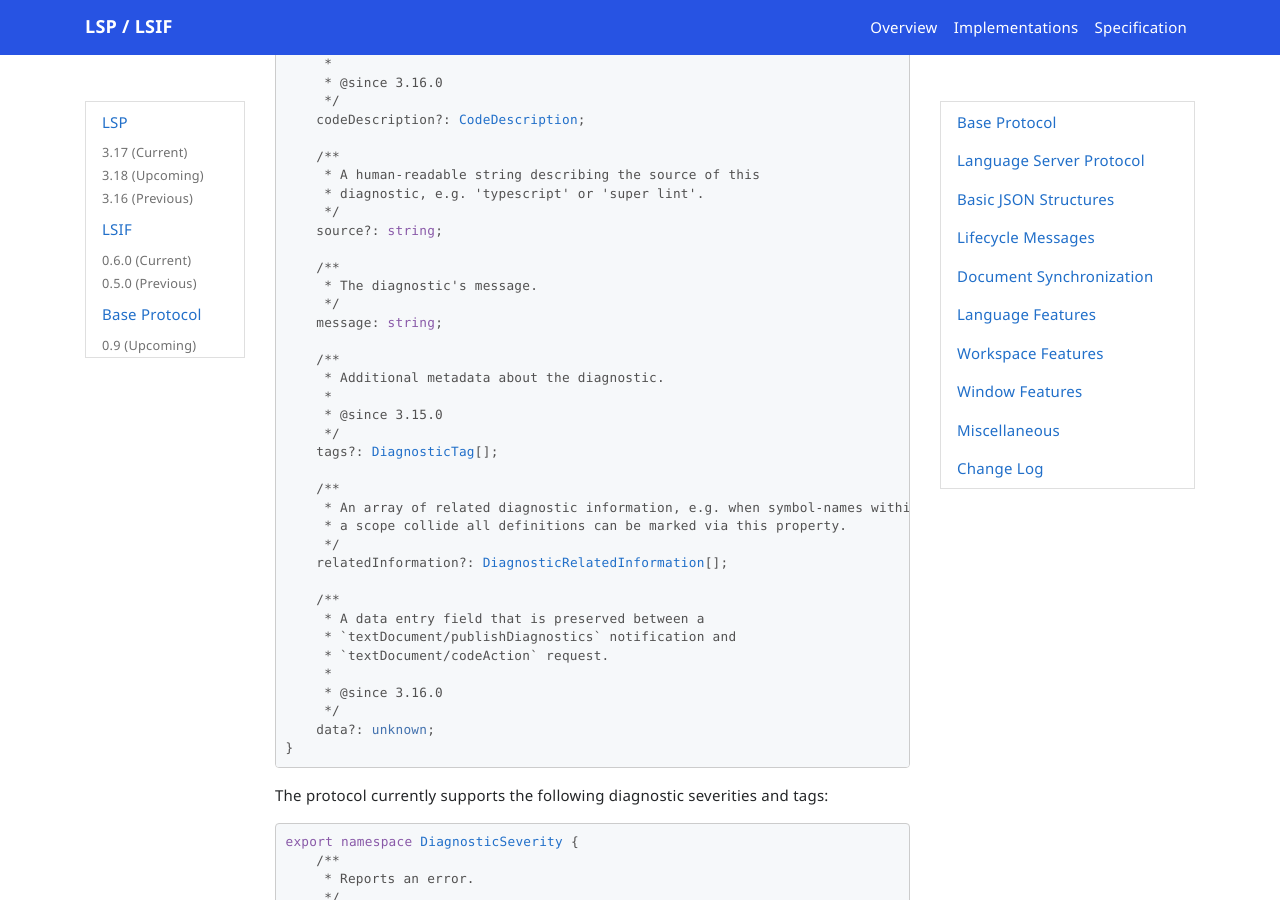
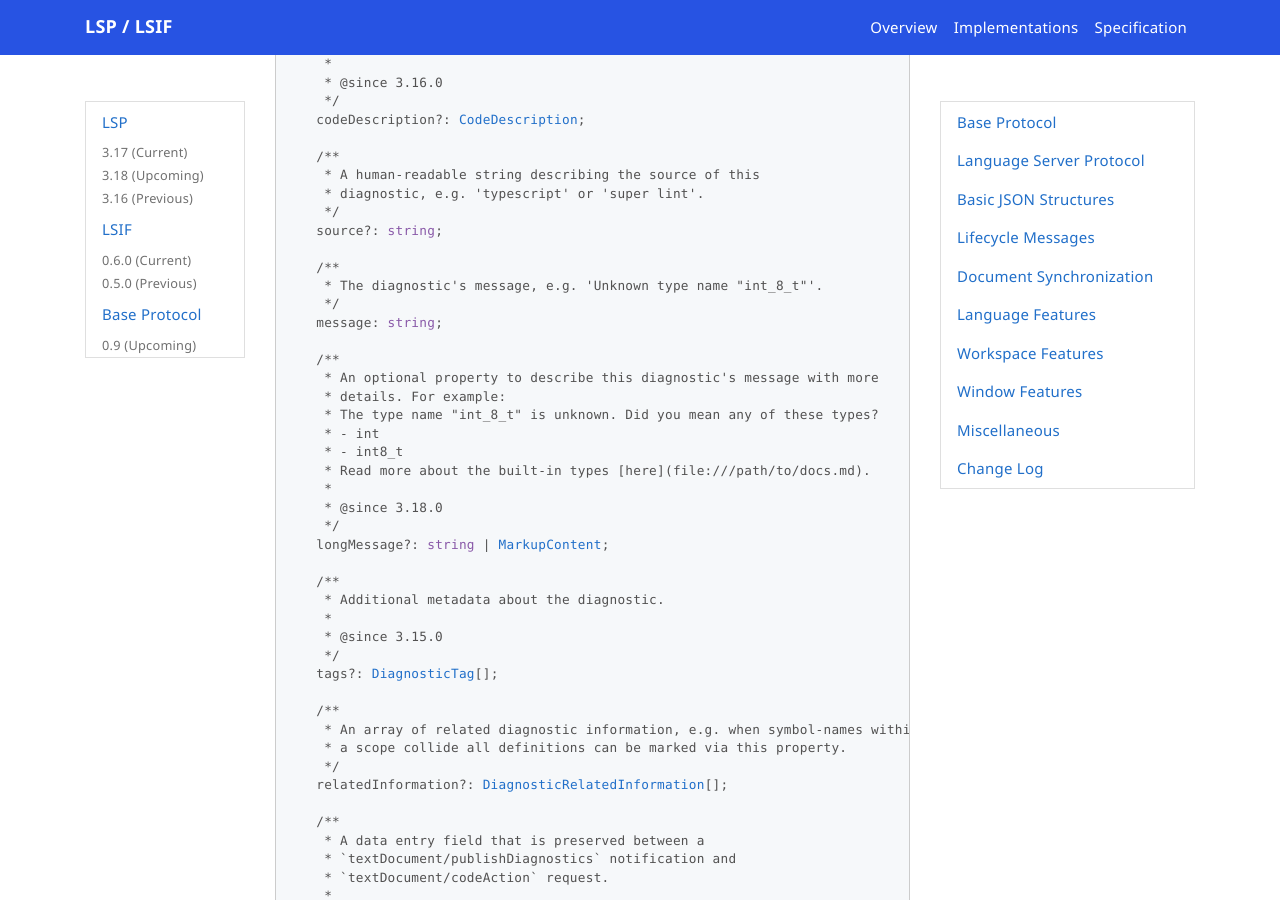
Before and after one commit to microsoft/language-server-protocol, a Jekyll site: the page built from _specifications/lsp/3.18/specification.md, in a window 1280 px wide and 900 px high, scrolled down 24114 px. Built offline with Jekyll 4.4.1, drawn with Linux system fonts in a browser that asks for light colours; nearby versions of some CDN libraries; emoji names are drawn with the system emoji font; comment, search, counter and statistics services are not loaded; some of the changed text lies outside the part shown.

Commit message:
add longMessage field to Diagnostic

```diff
--- a/_specifications/lsp/3.18/types/diagnostic.md
+++ b/_specifications/lsp/3.18/types/diagnostic.md
@@ -34,9 +34,21 @@ export interface Diagnostic {
 	source?: string;
 
 	/**
-	 * The diagnostic's message.
+	 * The diagnostic's message, e.g. 'Unknown type name "int_8_t"'.
 	 */
 	message: string;
+
+	/**
+	 * An optional property to describe this diagnostic's message with more
+	 * details. For example:
+	 * The type name "int_8_t" is unknown. Did you mean any of these types?
+	 * - int
+	 * - int8_t
+	 * Read more about the built-in types [here](file:///path/to/docs.md).
+	 *
+	 * @since 3.18.0
+	 */
+	longMessage?: string | MarkupContent;
 
 	/**
 	 * Additional metadata about the diagnostic.
```
